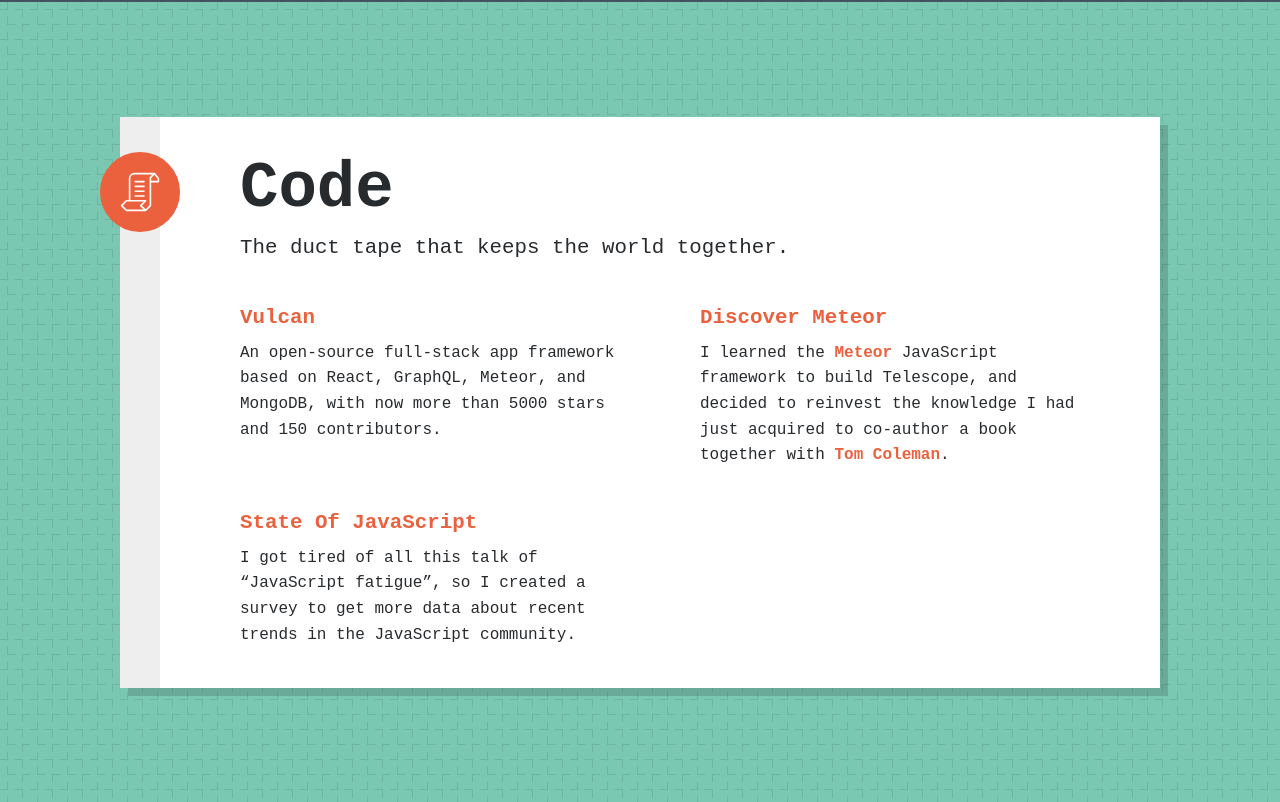
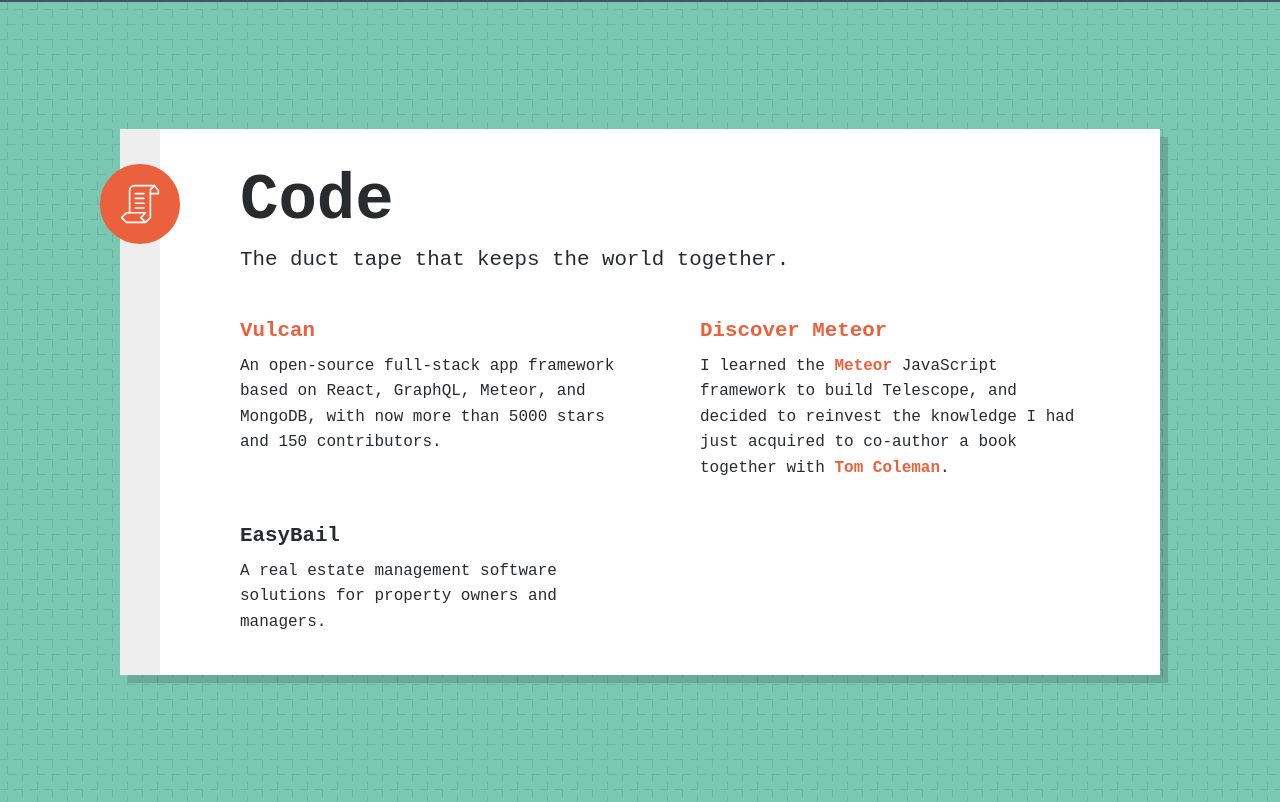
Before and after one commit to sarahetu/sarahetu.github.io, a plain HTML site: page index.html in a window 1280 px wide. Shown: the part 2369-3171 px from the top of the page. Drawn offline with Linux system fonts and the light colour scheme.

Commit message:
modif code

```diff
--- a/index.html
+++ b/index.html
@@ -52,7 +52,7 @@
 
       <div class="section-intro-contents huKWfn" ><div class="hPJIuQ">
           <p>I'm <strong>Sarah Ben Abdesslem</strong>, a developer.</p>
-          <p>  After obtaining a Bachelor's degree in Computer Science, I'm currently finishing my second year of  Master's in IT at the University of Lille in France</p>
+          <p>After obtaining a Bachelor's degree in Computer Science, I'm currently finishing my second year of  Master's in IT at the University of Lille in France</p>
 
       <p><a href="mailto:sarah.benabdesslem.etu@univ-lille.fr">Say hello</a>, or keep scrolling.</p>
       </div>
@@ -155,7 +155,9 @@
       </div></div></div><div class="euuwmB" ><div class="item kKOtfr" ><h3 class="item-title jPzqaA" ><a href="http://vulcanjs.org">Vulcan</a></h3><div class="item-description lmBVno" ><p>An open-source full-stack app framework based on React, GraphQL,  Meteor, and MongoDB, with now more than 5000 stars and 150 contributors.</p>
       </div></div><div class="item kKOtfr" ><h3 class="item-title jPzqaA" ><a href="http://discovermeteor.com">Discover Meteor</a></h3><div class="item-description lmBVno" ><p>I learned the <a href="http://meteor.com">Meteor</a> JavaScript framework to build Telescope,  and decided to reinvest the knowledge I had just acquired to co-author a book together with
         <a href="https://github.com/tmeasday">Tom Coleman</a>.</p>
-      </div></div><div class="item kKOtfr" ><h3 class="item-title jPzqaA" ><a href="http://stateofjs.com">State Of JavaScript</a></h3><div class="item-description lmBVno" ><p>I got tired of all this talk of “JavaScript fatigue”, so I  created a survey to get more data about recent trends in the  JavaScript community.</p>
+      </div></div><div class="item kKOtfr" ><h3 class="item-title jPzqaA" >EasyBail</a></h3><div class="item-description lmBVno" >
+        <p>A real estate management software solutions for property owners and managers.
+       </p>
       </div></div></div></div></section>
 
         </svg>
```
